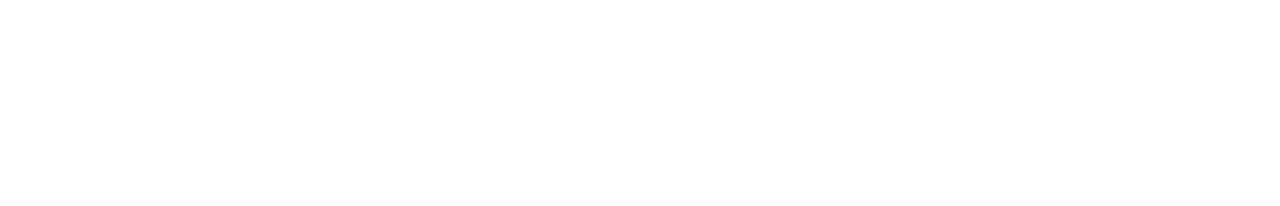
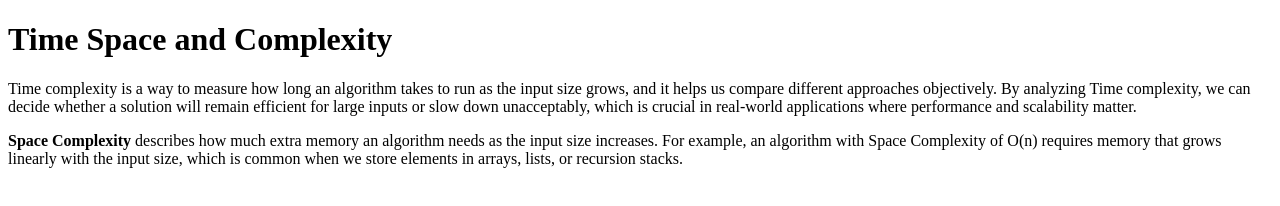
Before and after one commit to acciojob/time-and-space-complexity-Gupta-G-0406, a website: page main.html in a window 1280 px wide. Drawn offline with Linux system fonts and the light colour scheme.

Commit message:
created a submission

```diff
--- a/main.html
+++ b/main.html
@@ -8,6 +8,9 @@
 
 <body>
 	<!-- the entire body must be written by student -->
+	<h1>Time Space and Complexity</h1>
+	<p>Time complexity is a way to measure how long an algorithm takes to run as the input size grows, and it helps us compare different approaches objectively. By analyzing Time complexity, we can decide whether a solution will remain efficient for large inputs or slow down unacceptably, which is crucial in real-world applications where performance and scalability matter.</p>
+	<p><b>Space Complexity</b> describes how much extra memory an algorithm needs as the input size increases. For example, an algorithm with Space Complexity of O(n) requires memory that grows linearly with the input size, which is common when we store elements in arrays, lists, or recursion stacks.</p>
     <script type="text/javascript" src="./script.js">
 </script>
 
```
